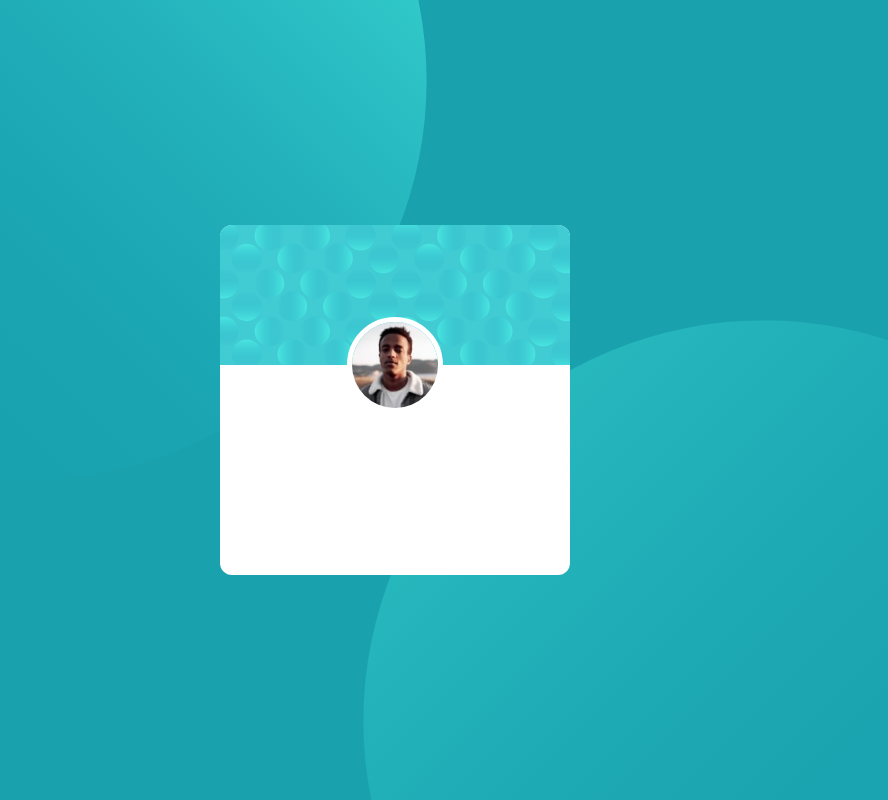
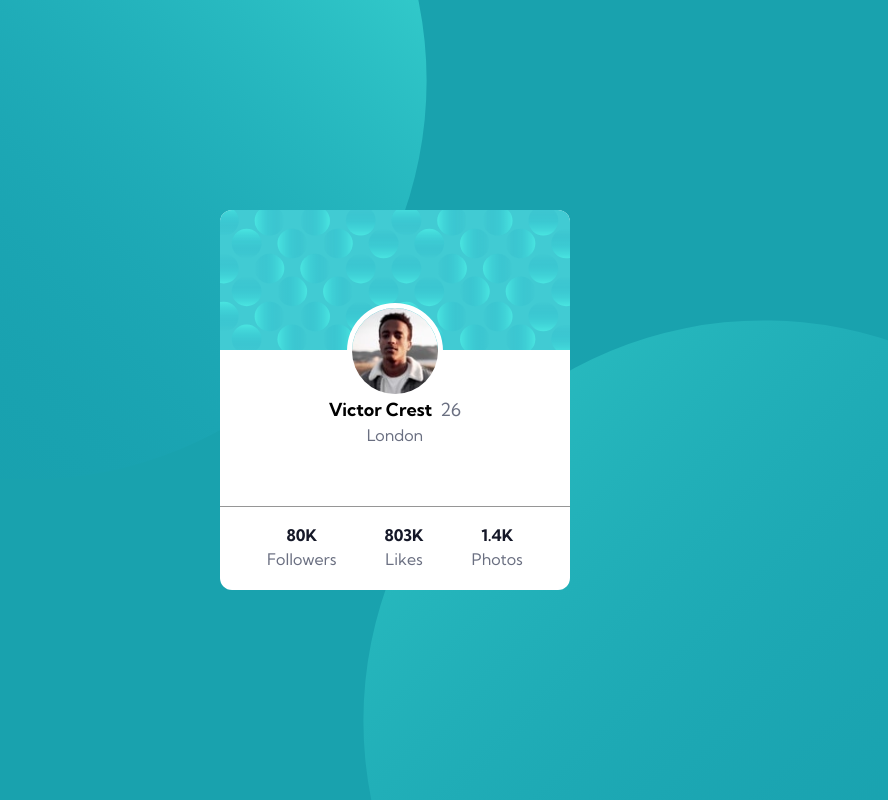
Before and after one commit to mohammad2003mrz/20-profile-card-component-main, a plain HTML site: page index.html in a window 1280 px wide. Shown: the whole page, without its empty margins (245-1133 px from the left). Drawn offline with Linux system fonts and the light colour scheme.

Commit message:
fix fonts

```diff
--- a/index.html
+++ b/index.html
@@ -12,6 +12,12 @@
       href="./images/favicon-32x32.png"
     />
     <link rel="stylesheet" href="style.css" />
+    <link rel="preconnect" href="https://fonts.googleapis.com" />
+    <link rel="preconnect" href="https://fonts.gstatic.com" crossorigin />
+    <link
+      href="https://fonts.googleapis.com/css2?family=Kumbh+Sans:wght@400;700&family=Open+Sans&display=swap"
+      rel="stylesheet"
+    />
 
     <title>Frontend Mentor | Profile card component</title>
 
@@ -29,7 +35,6 @@
         alt="background-top-c"
       />
 
-      <!-- Victor Crest 26 London 80K Followers 803K Likes 1.4K Photos -->
       <div class="reg-c">
         <img
           class="bg-pattern-card"
@@ -41,7 +46,28 @@
           src="images/image-victor.jpg"
           alt="avatar-img"
         />
+        <div class="text-box">
+          <div class="h-t">
+            <h1>Victor Crest <span>26</span></h1>
+            <span>London</span>
+          </div>
+          <div class="row">
+            <div class="row-c">
+              <span class="row-b">80K</span>
+              <p class="row-n">Followers</p>
+            </div>
+            <div class="row-c">
+              <span class="row-b">803K</span>
+              <p class="row-n">Likes</p>
+            </div>
+            <div class="row-c">
+              <span class="row-b">1.4K</span>
+              <p class="row-n">Photos</p>
+            </div>
+          </div>
+        </div>
       </div>
+
       <img
         class="b-b-c"
         src="images/bg-pattern-bottom.svg"
--- a/style.css
+++ b/style.css
@@ -5,8 +5,12 @@
 }
 :root {
   --Dark-cyan: hsl(185, 75%, 39%);
-  --Very-dark-desaturated-blue: hsl(229, 23%, 23%);
+  --Very-dark-desaturated-blue: hsl(231, 30%, 12%);
   --Dark-grayish-blue: hsl(227, 10%, 46%);
+  --Dark-gray: hsl(0, 0%, 59%);
+}
+body {
+  font-family: "Kumbh Sans", sans-serif;
 }
 main {
   display: flex;
@@ -32,13 +36,18 @@ main {
   z-index: 9;
 }
 .reg-c {
-  height: 350px;
+  width: 100%;
+  height: 380px;
   width: 350px;
   background-color: #fff;
   overflow: hidden;
   border-radius: 12px;
   position: relative;
   z-index: 10;
+  display: flex;
+  flex-direction: column;
+  align-items: center;
+  text-align: center;
 }
 .bg-pattern-card {
 }
@@ -47,7 +56,62 @@ main {
   height: 96px;
   border-radius: 50%;
   border: solid 5px #fff;
-  top: 40%;
+  top: 37%;
   left: 50%;
   transform: translate(-50%, -50%);
 }
+.text-box {
+  display: flex;
+  flex-direction: column;
+  align-items: center;
+  justify-content: center;
+  width: 90%;
+  padding: 48px 48px;
+}
+.row {
+  margin-top: 80px;
+  display: flex;
+
+  gap: 48px;
+}
+.row::before {
+  position: absolute;
+  top: 78%;
+  left: 0;
+  content: "";
+  height: 0.6px;
+  width: 400px;
+  background-color: var(--Dark-gray);
+}
+.row-c {
+  display: flex;
+  flex-direction: column;
+  gap: 4px;
+}
+.row-b {
+  color: var(--Very-dark-desaturated-blue);
+  font-weight: 700;
+}
+.row-n {
+  color: var(--Dark-grayish-blue);
+  font-weight: 400;
+}
+h1 {
+  font-weight: 700;
+  font-size: 18px;
+}
+h1 span {
+  color: var(--Very-dark-desaturated-blue);
+  margin-left: 4px;
+  font-weight: 400;
+  color: var(--Dark-grayish-blue);
+}
+.h-t {
+  display: flex;
+  flex-direction: column;
+  gap: 4px;
+}
+.h-t span {
+  font-weight: 400;
+  color: var(--Dark-grayish-blue);
+}
```
